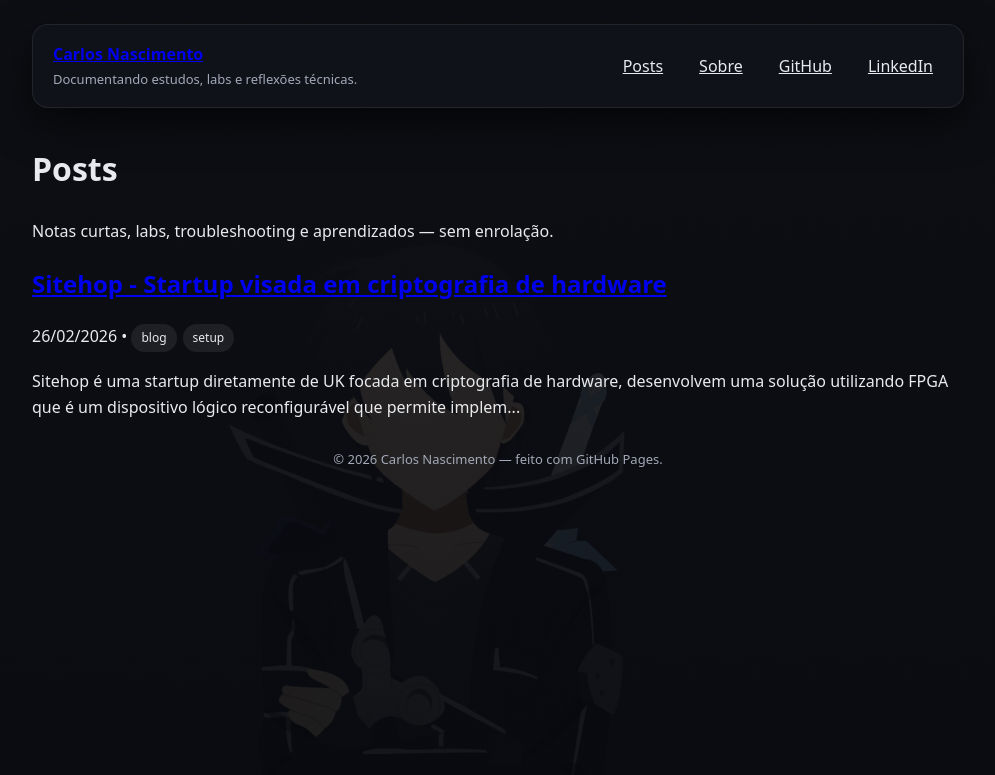
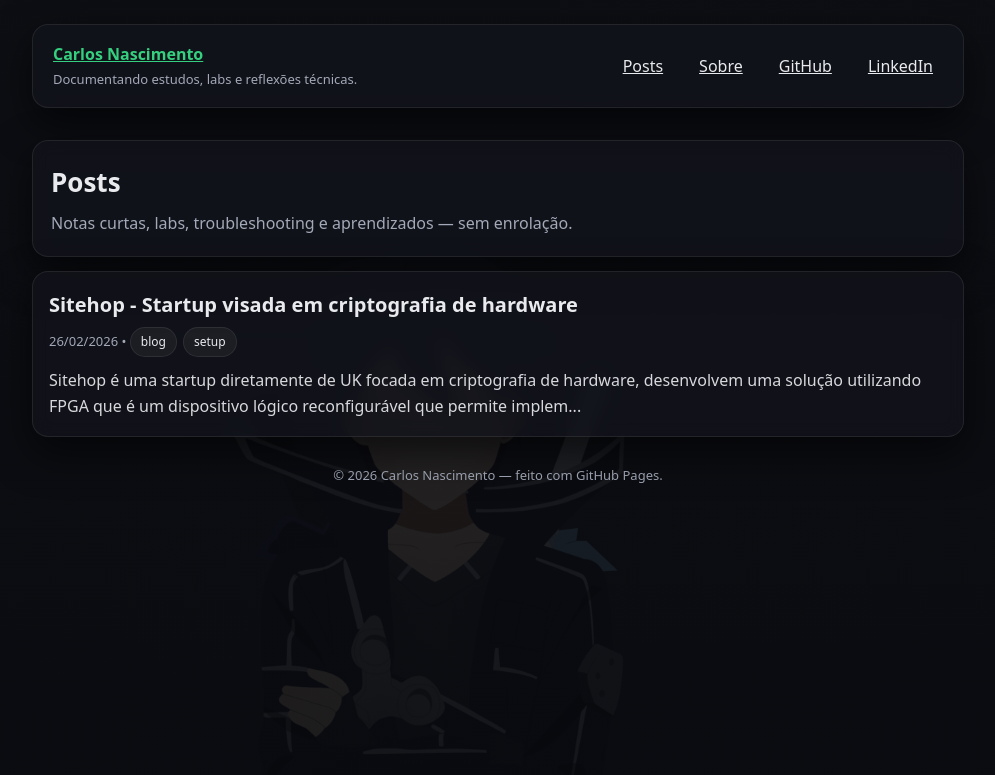
Before and after one commit to carloskyle/carloskyle.github.io, a Jekyll site: the page built from index.md, in a window 1280 px wide. Shown: the top 775 px of the page, without its empty margins (142-1137 px from the left). Built offline with Jekyll 4.4.1, drawn with Linux system fonts in a browser that asks for light colours.

Commit message:
Update style.css

```diff
--- a/assets/css/style.css
+++ b/assets/css/style.css
@@ -170,3 +170,72 @@ code{
     padding:16px;
   }
 }
+
+/* ===== FIX 1: manter cor de links consistente (sem roxo de :visited) ===== */
+a, a:visited{
+  color: var(--accent2);
+}
+
+.links a, .links a:visited{
+  color: var(--text);
+}
+
+.post-title a, .post-title a:visited{
+  color: var(--text);
+  text-decoration: none;
+}
+
+.post-title a:hover{
+  text-decoration: underline;
+}
+
+/* ===== FIX 2: voltar segmentação da home (hero + cards) ===== */
+.hero{
+  margin-top: 18px;
+  padding: 20px 18px;
+  border-radius: var(--radius);
+  border: 1px solid var(--border);
+  background: var(--panel);
+  backdrop-filter: blur(8px);
+  box-shadow: var(--shadow);
+}
+
+.hero h1{ margin: 0 0 6px; font-size: 26px; }
+.hero p{ margin:0; color: var(--muted); }
+
+.grid{
+  display:grid;
+  grid-template-columns: 1fr;
+  gap: 14px;
+  margin-top: 14px;
+}
+
+.card{
+  padding: 16px 16px;
+  border-radius: var(--radius);
+  border: 1px solid var(--border);
+  background: var(--panel);
+  backdrop-filter: blur(8px);
+  box-shadow: var(--shadow);
+}
+
+.post-title{ font-size: 20px; margin: 0 0 6px; }
+.meta{ font-size: 13px; color: var(--muted); }
+.excerpt{ margin: 10px 0 0; color: var(--text); opacity: .92; }
+
+/* badges/tags mais “chip” */
+.badges{ display:flex; gap:8px; flex-wrap:wrap; margin-top:10px; }
+.badge{
+  font-size: 12px;
+  padding: 4px 10px;
+  border-radius: 999px;
+  border: 1px solid var(--border);
+  background: rgba(255,255,255,.05);
+  color: var(--text);
+}
+
+/* Mobile: manter header e cards bonitos */
+@media (max-width: 768px){
+  .hero h1{ font-size: 22px; }
+  .post-title{ font-size: 18px; }
+}
```
